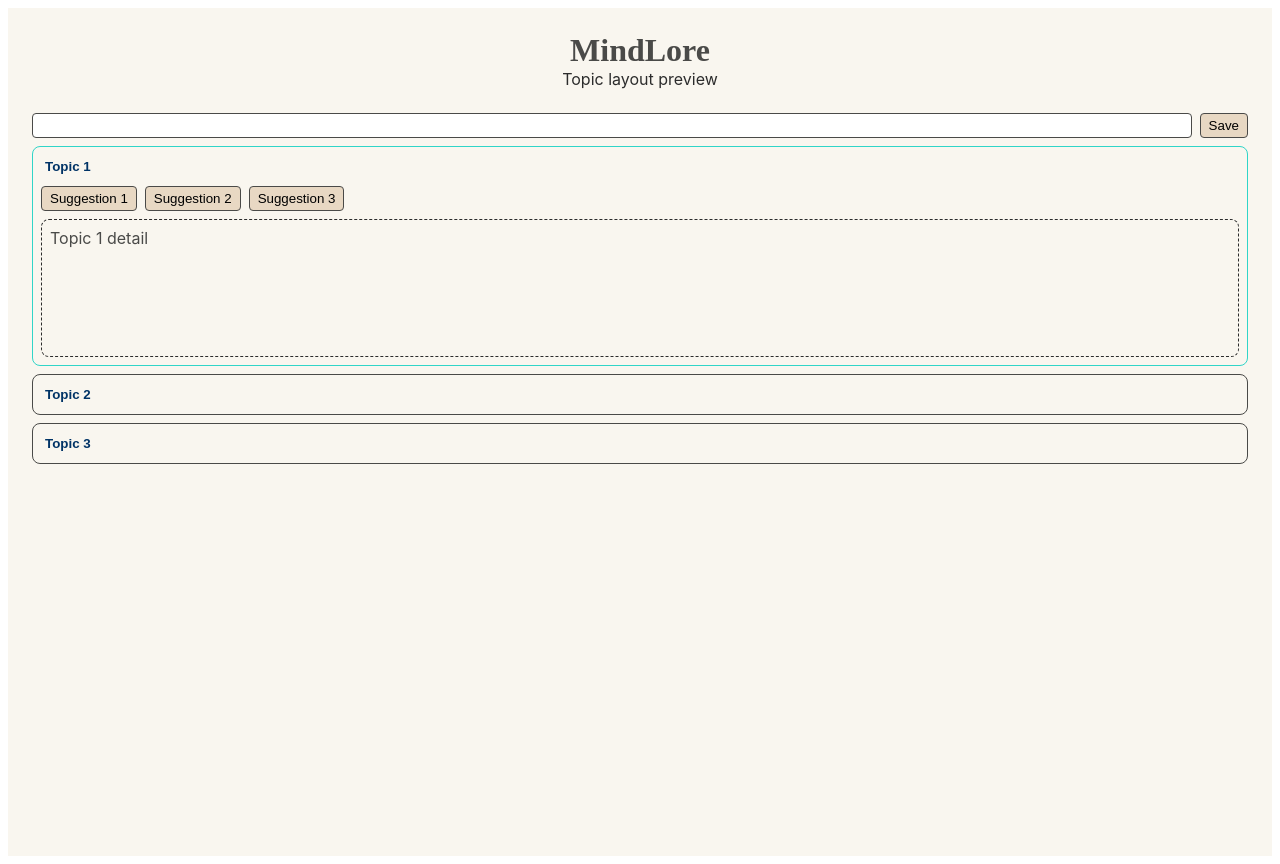
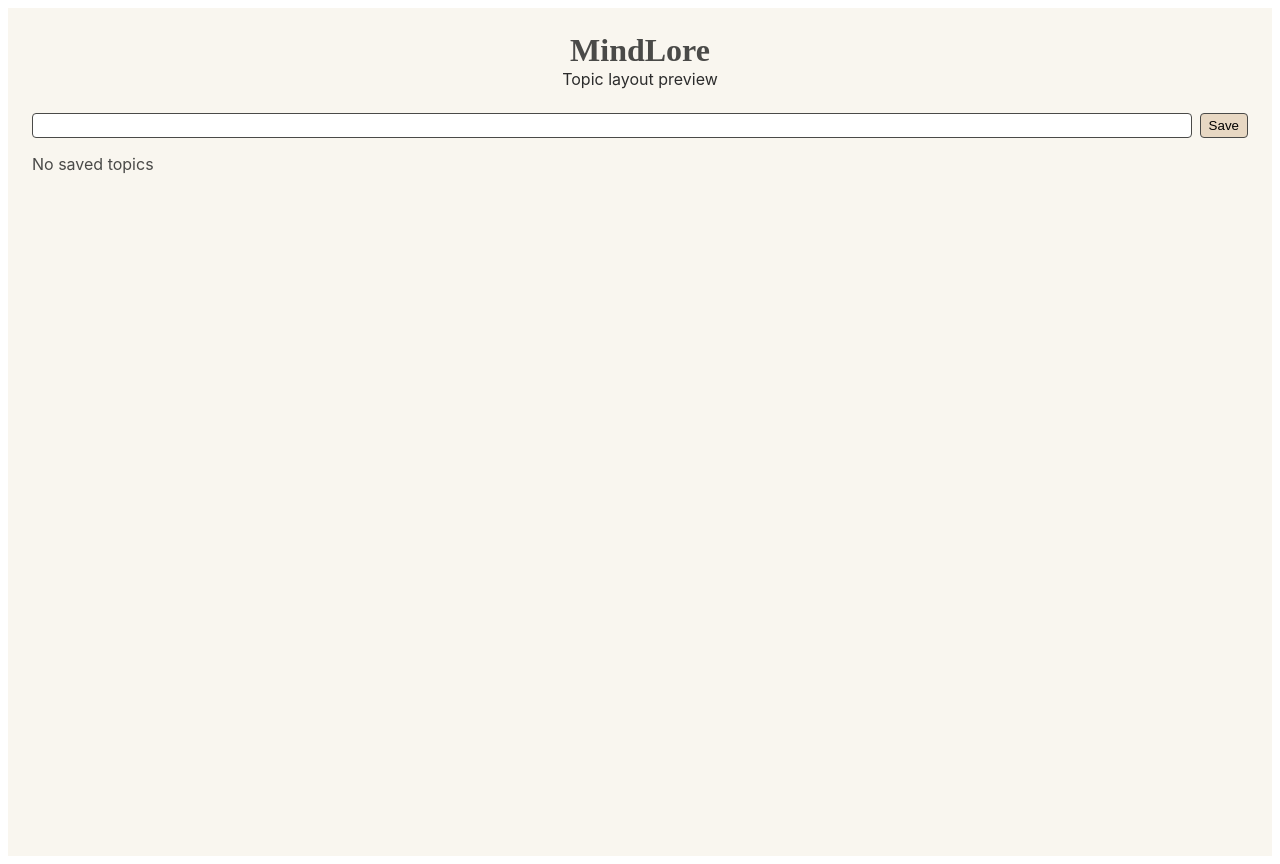
Before and after one commit to kat-obring/MindLore, a React (Vite) app in the folder frontend/: page / in a window 1280 px wide. Built offline with nearby package versions, Linux system fonts and the light colour scheme.

Commit message:
removing hard coded placeholder topics

```diff
--- a/frontend/src/TopicLayoutPreview.tsx
+++ b/frontend/src/TopicLayoutPreview.tsx
@@ -8,26 +8,7 @@ export interface Topic {
   suggestions: string[];
 }
 
-const defaultTopics: Topic[] = [
-  {
-    id: "topic-1",
-    title: "Topic 1",
-    detail: "Topic 1 detail",
-    suggestions: ["Suggestion 1", "Suggestion 2", "Suggestion 3"],
-  },
-  {
-    id: "topic-2",
-    title: "Topic 2",
-    detail: "Topic 2 detail",
-    suggestions: ["Suggestion 1", "Suggestion 2", "Suggestion 3"],
-  },
-  {
-    id: "topic-3",
-    title: "Topic 3",
-    detail: "Topic 3 detail",
-    suggestions: ["Suggestion 1", "Suggestion 2", "Suggestion 3"],
-  },
-];
+const defaultTopics: Topic[] = [];
 
 const detailMinHeight = "120px";
 
@@ -231,9 +212,7 @@ function TopicLayoutPreview({
   const [topicItems, setTopicItems] = useState(initialTopics);
   const [selectedId, setSelectedId] = useState(initialTopics[0]?.id);
 
-  if (topicItems.length === 0) {
-    return null;
-  }
+  const hasTopics = topicItems.length > 0;
 
   const handleAddTopic = (title: string) => {
     const newTopic: Topic = {
@@ -249,11 +228,15 @@ function TopicLayoutPreview({
   return (
     <>
       <TopicEntry onSubmit={handleAddTopic} />
-      <TopicList
-        topics={topicItems}
-        selectedId={selectedId}
-        onSelect={setSelectedId}
-      />
+      {hasTopics ? (
+        <TopicList
+          topics={topicItems}
+          selectedId={selectedId}
+          onSelect={setSelectedId}
+        />
+      ) : (
+        <p>No saved topics</p>
+      )}
     </>
   );
 }
```
Also changed, not shown: 1 other file (tests, documents, lock files or other folders).
